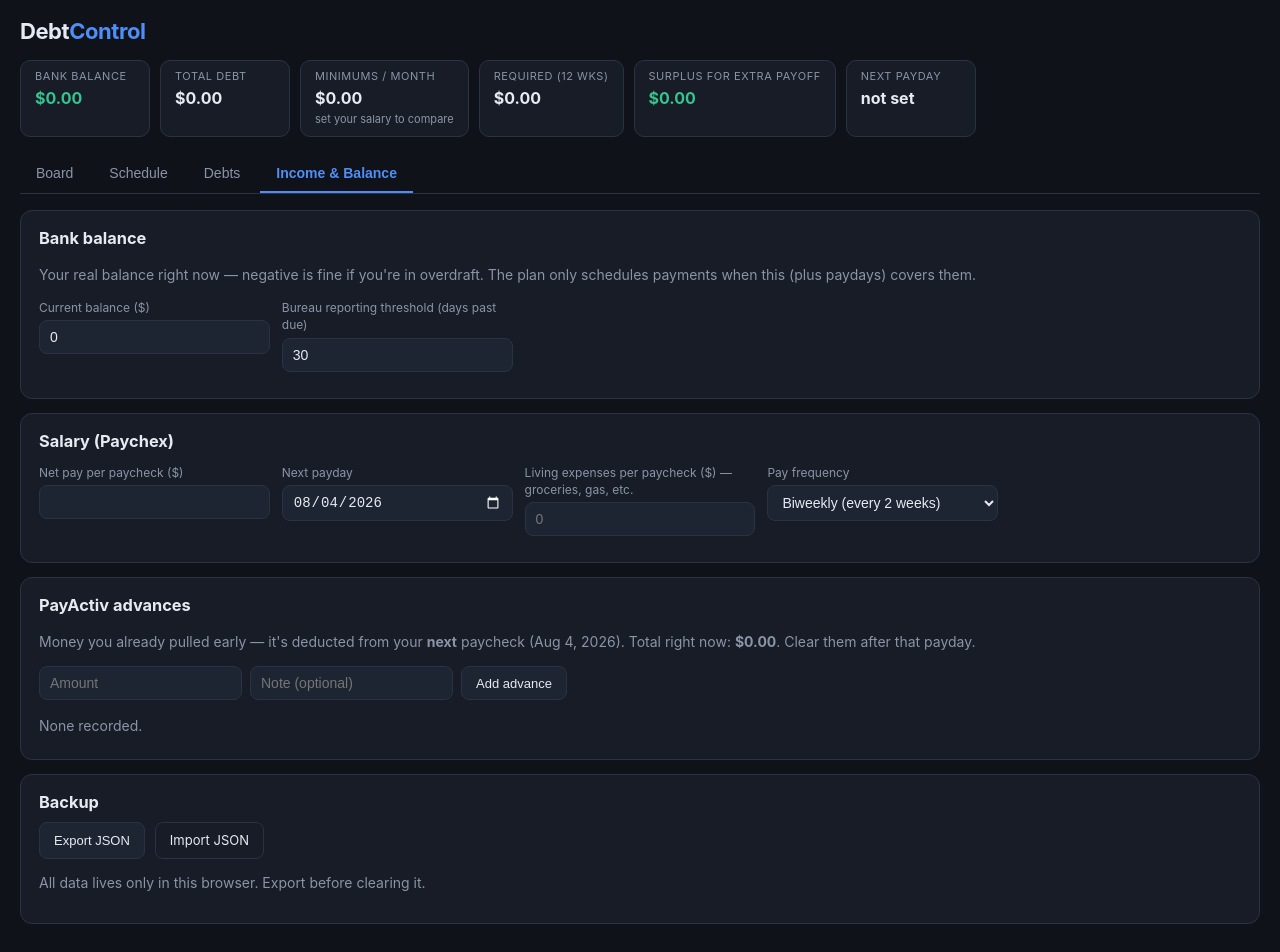
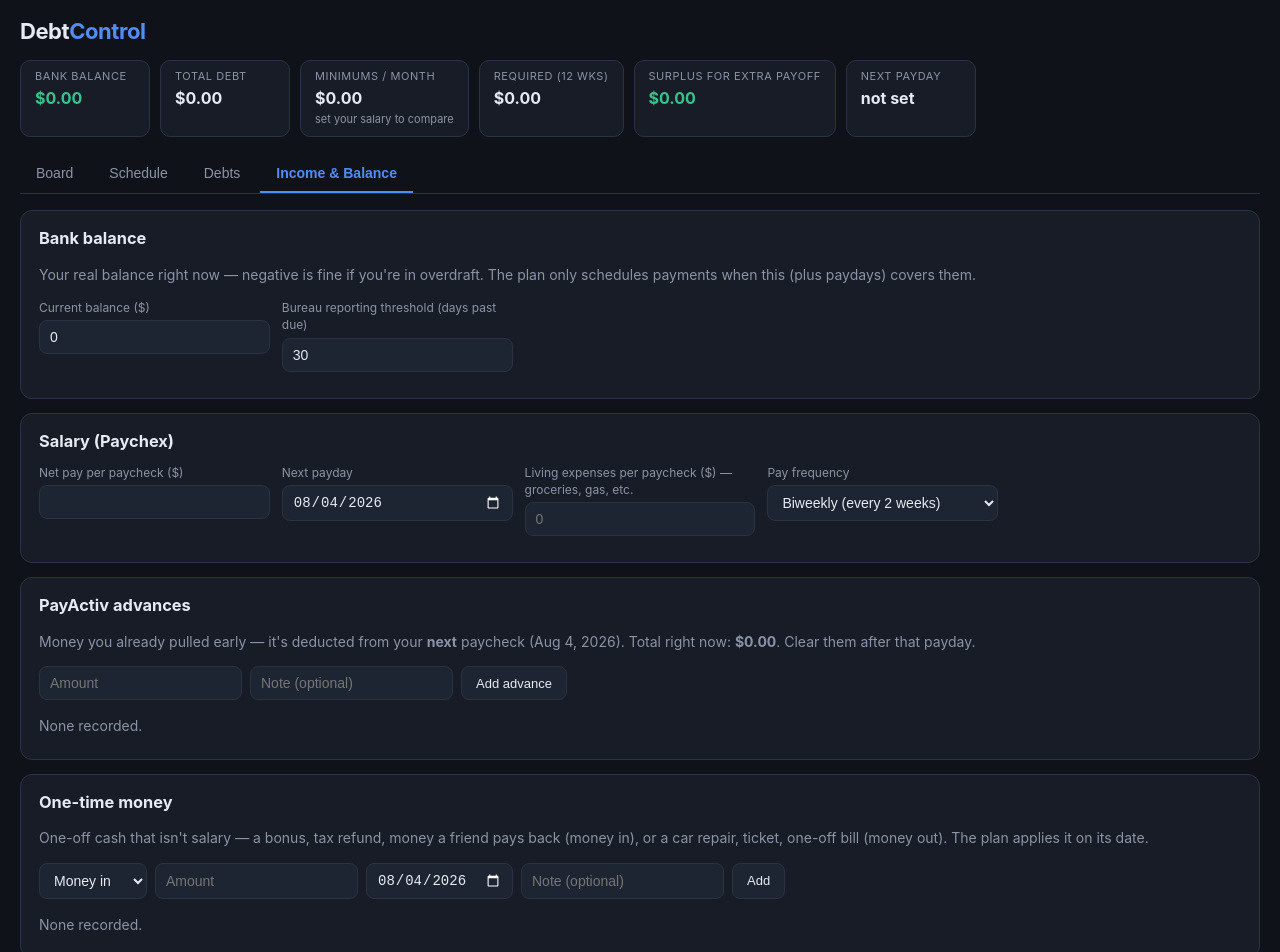
Before and after one commit to umerxzubairy/debt-control, a React (Vite) app: page / in a window 1280 px wide. Shown: the top 952 px of the page. Built offline with nearby package versions, Linux system fonts and the light colour scheme.

Commit message:
feat: added one time payment support

```diff
--- a/src/components/IncomePanel.tsx
+++ b/src/components/IncomePanel.tsx
@@ -16,6 +16,10 @@ export default function IncomePanel({
   const advancesTotal = income.advances.reduce((s, a) => s + a.amount, 0)
   const [advAmount, setAdvAmount] = useState('')
   const [advNote, setAdvNote] = useState('')
+  const [otAmount, setOtAmount] = useState('')
+  const [otDate, setOtDate] = useState(todayISO())
+  const [otKind, setOtKind] = useState<'in' | 'out'>('in')
+  const [otNote, setOtNote] = useState('')
 
   return (
     <div className="income">
@@ -192,6 +196,76 @@ export default function IncomePanel({
       </section>
 
       <section className="panel">
+        <h3>One-time money</h3>
+        <p className="muted">
+          One-off cash that isn't salary — a bonus, tax refund, money a friend pays back
+          (money in), or a car repair, ticket, one-off bill (money out). The plan applies it
+          on its date.
+        </p>
+        <form
+          className="inline-form"
+          onSubmit={(e) => {
+            e.preventDefault()
+            const n = parseFloat(otAmount)
+            if (!isNaN(n) && n > 0 && otDate) {
+              dispatch({
+                type: 'addOneTime',
+                event: { id: uid(), amount: n, date: otDate, kind: otKind, note: otNote || undefined },
+              })
+              setOtAmount('')
+              setOtNote('')
+            }
+          }}
+        >
+          <select value={otKind} onChange={(e) => setOtKind(e.target.value as 'in' | 'out')}>
+            <option value="in">Money in</option>
+            <option value="out">Money out</option>
+          </select>
+          <input
+            type="number"
+            step="0.01"
+            min="0.01"
+            placeholder="Amount"
+            value={otAmount}
+            onChange={(e) => setOtAmount(e.target.value)}
+          />
+          <input type="date" value={otDate} onChange={(e) => setOtDate(e.target.value)} />
+          <input
+            placeholder="Note (optional)"
+            value={otNote}
+            onChange={(e) => setOtNote(e.target.value)}
+          />
+          <button className="btn" type="submit">
+            Add
+          </button>
+        </form>
+        <ul className="advance-list">
+          {[...income.oneTimes]
+            .sort((a, b) => a.date.localeCompare(b.date))
+            .map((e) => (
+              <li key={e.id}>
+                <span>
+                  <span className={e.kind === 'in' ? 'ok' : 'warn'}>
+                    {e.kind === 'in' ? '+' : '−'}
+                    {fmtMoney(e.amount)}
+                  </span>{' '}
+                  — {fmtDate(e.date)}
+                  {e.note && <span className="muted"> · {e.note}</span>}
+                  {e.date < todayISO() && <span className="pill"> past</span>}
+                </span>
+                <button
+                  className="btn small ghost"
+                  onClick={() => dispatch({ type: 'removeOneTime', id: e.id })}
+                >
+                  Remove
+                </button>
+              </li>
+            ))}
+          {income.oneTimes.length === 0 && <li className="muted">None recorded.</li>}
+        </ul>
+      </section>
+
+      <section className="panel">
         <h3>Backup</h3>
         <div className="form-actions">
           <button
--- a/src/components/Schedule.tsx
+++ b/src/components/Schedule.tsx
@@ -10,6 +10,7 @@ type Row =
       advancesDeducted: number
       livingDeducted: number
     }
+  | { kind: 'oneTime'; date: string; amount: number; direction: 'in' | 'out'; note?: string }
   | {
       kind: 'payment'
       date: string | null
@@ -30,6 +31,13 @@ export default function Schedule({ plan }: { state: AppState; plan: PlanResult }
       advancesDeducted: p.advancesDeducted,
       livingDeducted: p.livingDeducted,
     })),
+    ...plan.oneTimes.map((e) => ({
+      kind: 'oneTime' as const,
+      date: e.date,
+      amount: e.amount,
+      direction: e.kind,
+      note: e.note,
+    })),
     ...plan.payments.map((p) => ({
       kind: 'payment' as const,
       date: p.plannedDate,
@@ -47,7 +55,7 @@ export default function Schedule({ plan }: { state: AppState; plan: PlanResult }
     const da = a.date ?? '9999-12-31'
     const db = b.date ?? '9999-12-31'
     if (da !== db) return da.localeCompare(db)
-    return a.kind === 'payday' ? -1 : 1
+    return a.kind !== 'payment' ? -1 : 1
   })
 
   if (plan.payments.length === 0 && plan.paydays.length === 0) {
@@ -94,6 +102,21 @@ export default function Schedule({ plan }: { state: AppState; plan: PlanResult }
                 <td />
                 <td />
               </tr>
+            ) : r.kind === 'oneTime' ? (
+              <tr key={i} className={r.direction === 'in' ? 'payday-row' : 'onetime-out-row'}>
+                <td>{fmtDate(r.date)}</td>
+                <td>—</td>
+                <td>
+                  {r.direction === 'in' ? '🎁 One-time in' : '🧾 One-time out'}
+                  {r.note && <span className="muted"> · {r.note}</span>}
+                </td>
+                <td className={`num ${r.direction === 'in' ? 'ok' : 'warn'}`}>
+                  {r.direction === 'in' ? '+' : '−'}
+                  {fmtMoney(r.amount)}
+                </td>
+                <td />
+                <td />
+              </tr>
             ) : (
               <tr key={i} className={r.status === 'unfunded' ? 'unfunded-row' : ''}>
                 <td>{r.date ? fmtDate(r.date) : '— no cash —'}</td>
--- a/src/engine/planner.ts
+++ b/src/engine/planner.ts
@@ -55,10 +55,19 @@ export function buildPlan(state: AppState): PlanResult {
 
   // --- simulate cash day by day ---
   const paydayByDate = new Map(paydays.map((p) => [p.date, p.net]))
+  const oneTimes = state.income.oneTimes
+    .filter((e) => e.date >= today && e.date <= horizonEnd && e.amount > 0)
+    .sort((a, b) => a.date.localeCompare(b.date))
+  const oneTimeByDate = new Map<string, number>()
+  for (const e of oneTimes) {
+    const signed = e.kind === 'in' ? e.amount : -e.amount
+    oneTimeByDate.set(e.date, (oneTimeByDate.get(e.date) ?? 0) + signed)
+  }
   let cash = settings.bankBalance
   let day = today
   while (day <= horizonEnd) {
     cash += paydayByDate.get(day) ?? 0
+    cash += oneTimeByDate.get(day) ?? 0
     for (const ob of obligations) {
       if (ob.plannedDate) continue
       if (day < ob.payableFrom) continue
@@ -91,6 +100,7 @@ export function buildPlan(state: AppState): PlanResult {
   return {
     payments,
     paydays,
+    oneTimes,
     payoffOrder: buildPayoffOrder(debts, settings.strategy),
     totalRequired,
     shortfall,
--- a/src/store.ts
+++ b/src/store.ts
@@ -1,5 +1,5 @@
 import { useEffect, useReducer } from 'react'
-import type { AppState, Debt, Income, PayAdvance, Settings } from './types'
+import type { AppState, Debt, Income, OneTimeEvent, PayAdvance, Settings } from './types'
 import { todayISO } from './engine/dates'
 
 const STORAGE_KEY = 'debt-control-v1'
@@ -12,6 +12,7 @@ export const initialState: AppState = {
     frequencyDays: 14,
     advances: [],
     livingExpenses: 0,
+    oneTimes: [],
   },
   settings: {
     bankBalance: 0,
@@ -29,6 +30,8 @@ export type Action =
   | { type: 'setIncome'; income: Income }
   | { type: 'addAdvance'; advance: PayAdvance }
   | { type: 'removeAdvance'; id: string }
+  | { type: 'addOneTime'; event: OneTimeEvent }
+  | { type: 'removeOneTime'; id: string }
   | { type: 'setSettings'; settings: Settings }
   | { type: 'importState'; state: AppState }
 
@@ -79,6 +82,19 @@ export function reducer(state: AppState, action: Action): AppState {
           advances: state.income.advances.filter((a) => a.id !== action.id),
         },
       }
+    case 'addOneTime':
+      return {
+        ...state,
+        income: { ...state.income, oneTimes: [...state.income.oneTimes, action.event] },
+      }
+    case 'removeOneTime':
+      return {
+        ...state,
+        income: {
+          ...state.income,
+          oneTimes: state.income.oneTimes.filter((e) => e.id !== action.id),
+        },
+      }
     case 'setSettings':
       return { ...state, settings: action.settings }
     case 'importState':
--- a/src/styles.css
+++ b/src/styles.css
@@ -321,6 +321,9 @@ tr:last-child td {
 .unfunded-row td {
   background: rgba(242, 85, 90, 0.07);
 }
+.onetime-out-row td {
+  background: rgba(240, 180, 41, 0.07);
+}
 .row-actions {
   white-space: nowrap;
 }
--- a/src/types.ts
+++ b/src/types.ts
@@ -48,6 +48,15 @@ export interface PayAdvance {
   note?: string
 }
 
+/** A one-off cash event: money coming in (bonus, refund) or going out (repair bill) */
+export interface OneTimeEvent {
+  id: string
+  amount: number
+  date: string
+  kind: 'in' | 'out'
+  note?: string
+}
+
 export interface Income {
   /** Net take-home per paycheck before advances */
   payAmount: number
@@ -58,6 +67,8 @@ export interface Income {
   advances: PayAdvance[]
   /** Groceries and other living costs set aside from every paycheck */
   livingExpenses: number
+  /** One-off cash in/out events on specific dates */
+  oneTimes: OneTimeEvent[]
 }
 
 export type Strategy = 'avalanche' | 'snowball'
@@ -111,6 +122,8 @@ export interface Payday {
 export interface PlanResult {
   payments: PlannedPayment[]
   paydays: Payday[]
+  /** One-time cash events that fall inside the planning horizon */
+  oneTimes: OneTimeEvent[]
   /** Suggested payoff order of debts under the chosen strategy */
   payoffOrder: { debtId: string; reason: string }[]
   /** Total of all minimums + past-due catch-ups in the horizon */
```
